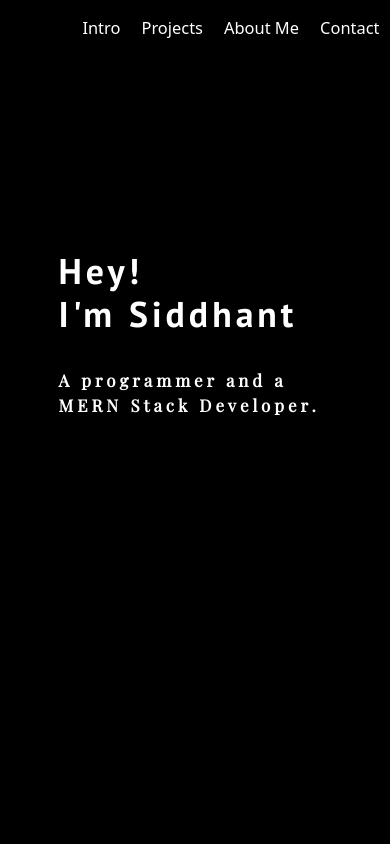
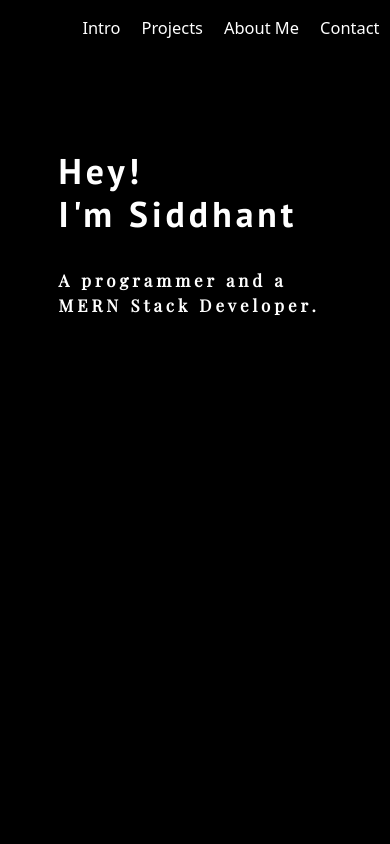
Before and after one commit to Geralt-Of-Rivia-Witcher/portfolio_2.0, a React (Create React App) app: page / in a window 390 px wide. Shown: the top 844 px of the page. Built offline with nearby package versions, Linux system fonts and the light colour scheme.

Commit message:
fix: :bug: margin on mobile view

```diff
--- a/src/components/intro/intro.styles.css
+++ b/src/components/intro/intro.styles.css
@@ -33,3 +33,11 @@
     height: 90%;
     width: 40%;
 }
+
+@media (max-width: 768px)
+{
+    #intro-div
+    {
+        margin: 150px auto;
+    }
+}
--- a/src/const.js
+++ b/src/const.js
@@ -47,7 +47,6 @@ export const project_list = [
             "This website to tell a little bit about who I am.",
         project_link_1:
             "https://github.com/Geralt-Of-Rivia-Witcher/portfolio_2.0/",
-        project_link_2: "https://www.siddhantkumarsingh.me/",
         class: "card sixth",
     },
 ];
```
Also changed, not shown: package.json (+6 -6 lines), 1 other file (tests, documents, lock files or other folders).
